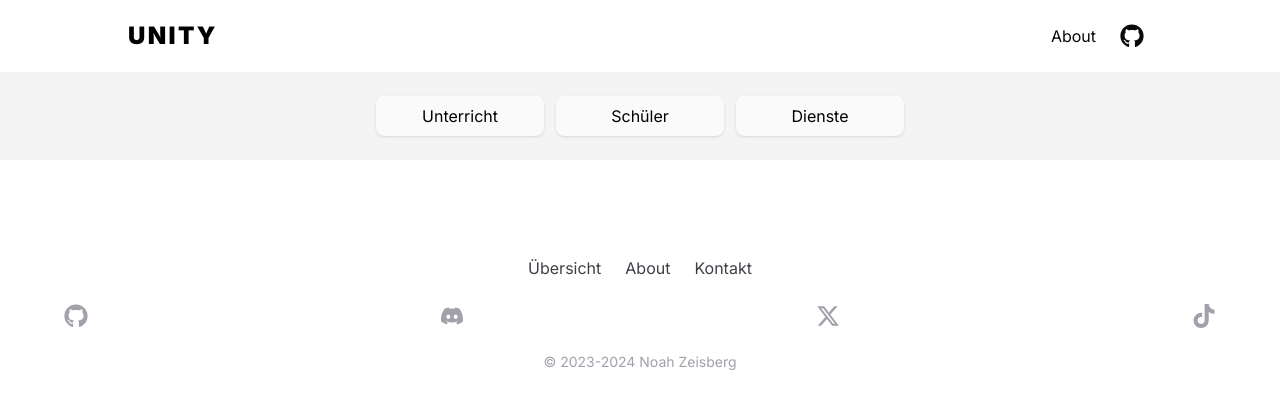
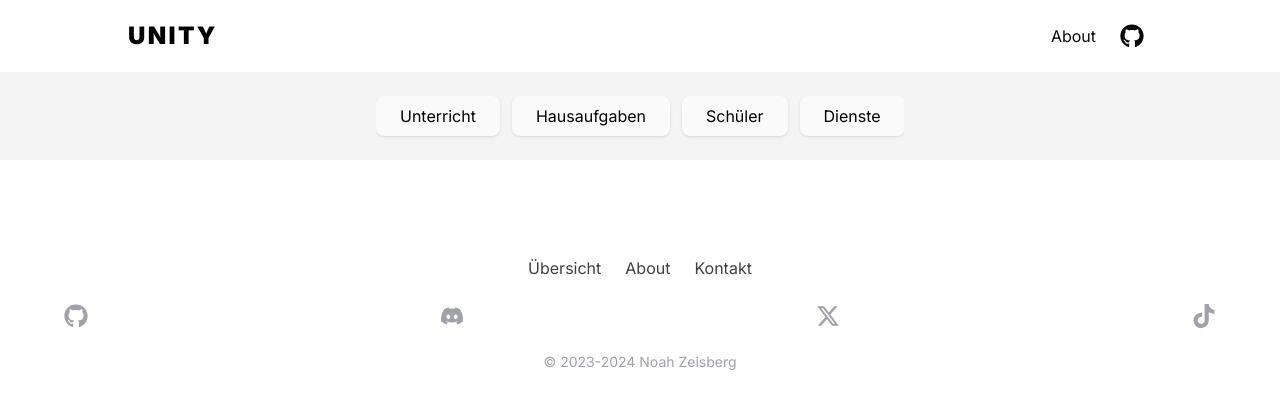
Before and after one commit to noahzeisberg/eternity, a Nuxt app: page / in a window 1280 px wide. Shown: the top 408 px of the page. Built offline with nearby package versions, Linux system fonts and the light colour scheme.

Commit message:
feat: change some layouts.

```diff
--- a/components/dashboard/main.vue
+++ b/components/dashboard/main.vue
@@ -2,14 +2,19 @@
   <section class="flex flex-col justify-center items-center bg-zinc-100">
     <div class="max-w-xl w-full p-6 pb-0">
       <TabGroup>
-        <TabList class="flex justify-stretch gap-3 w-full pb-6">
+        <TabList class="flex justify-stretch gap-3 w-full pb-6 overflow-y-scroll">
           <Tab class="bg-zinc-50 rounded-lg w-full shadow px-6 py-2">Unterricht</Tab>
+          <Tab class="bg-zinc-50 rounded-lg w-full shadow px-6 py-2">Hausaufgaben</Tab>
           <Tab class="bg-zinc-50 rounded-lg w-full shadow px-6 py-2">Schüler</Tab>
           <Tab class="bg-zinc-50 rounded-lg w-full shadow px-6 py-2">Dienste</Tab>
         </TabList>
         <TabPanels>
           <TabPanel>
             <DashboardPageLesson/>
+          </TabPanel>
+
+          <TabPanel>
+            <DashboardPageHomework/>
           </TabPanel>
 
           <TabPanel>
```
